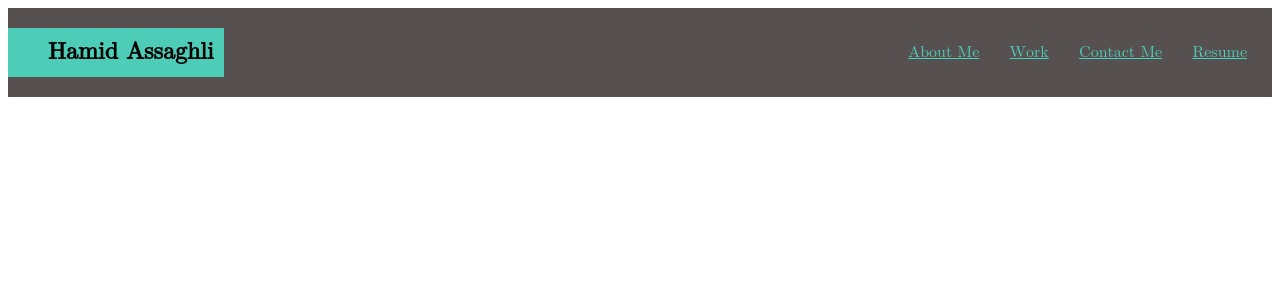
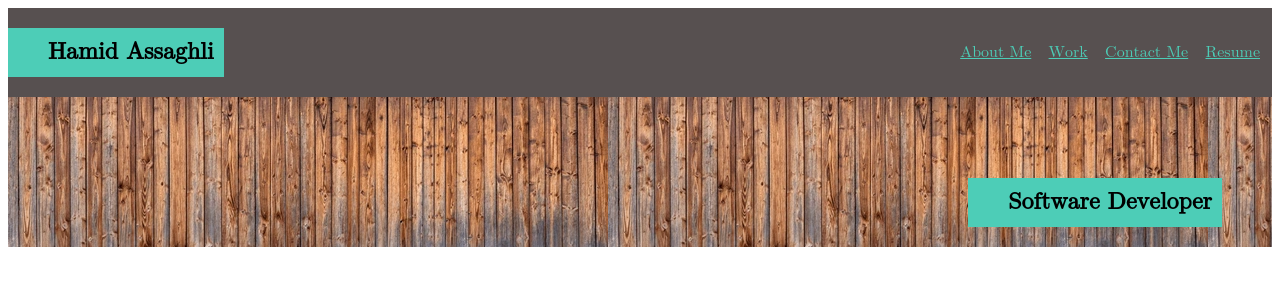
Before and after one commit to hmd-asg/Portfolio, a plain HTML site: page index.html in a window 1280 px wide. Drawn offline with Linux system fonts and the light colour scheme; files whose address does not match are found by name.

Commit message:
Added title to portfolio

```diff
--- a/assets/css/style.css
+++ b/assets/css/style.css
@@ -20,10 +20,22 @@ ul {
 }
 
 ul li {
-    margin-right: 25px;
+    margin-right: 12px;
     display: inline;
 }
 
 ul li a {
     color: #4DCDB7;
 }
+
+.title {
+    height: 150px;
+    background-image: url("/Users/hamid/Documents/BootCamp/Chalenges/Portfolio/assets/images/barn.jpg");
+    position: relative;
+}
+
+.title>h2 {
+    position: absolute;
+    right: 50px;
+    bottom: 0px;
+}
--- a/index.html
+++ b/index.html
@@ -20,6 +20,17 @@
             </ul>
         </nav>
     </header>
+    <main>
+        <section class="title">
+            <h2>Software Developer</h2>
+        </section>
+        <section>
+
+        </section>
+    </main>
+    <footer>
+
+    </footer>
 </body>
 
 </html>
```
Also changed, not shown: assets/images/barn.jpg (added), 2 other files.
